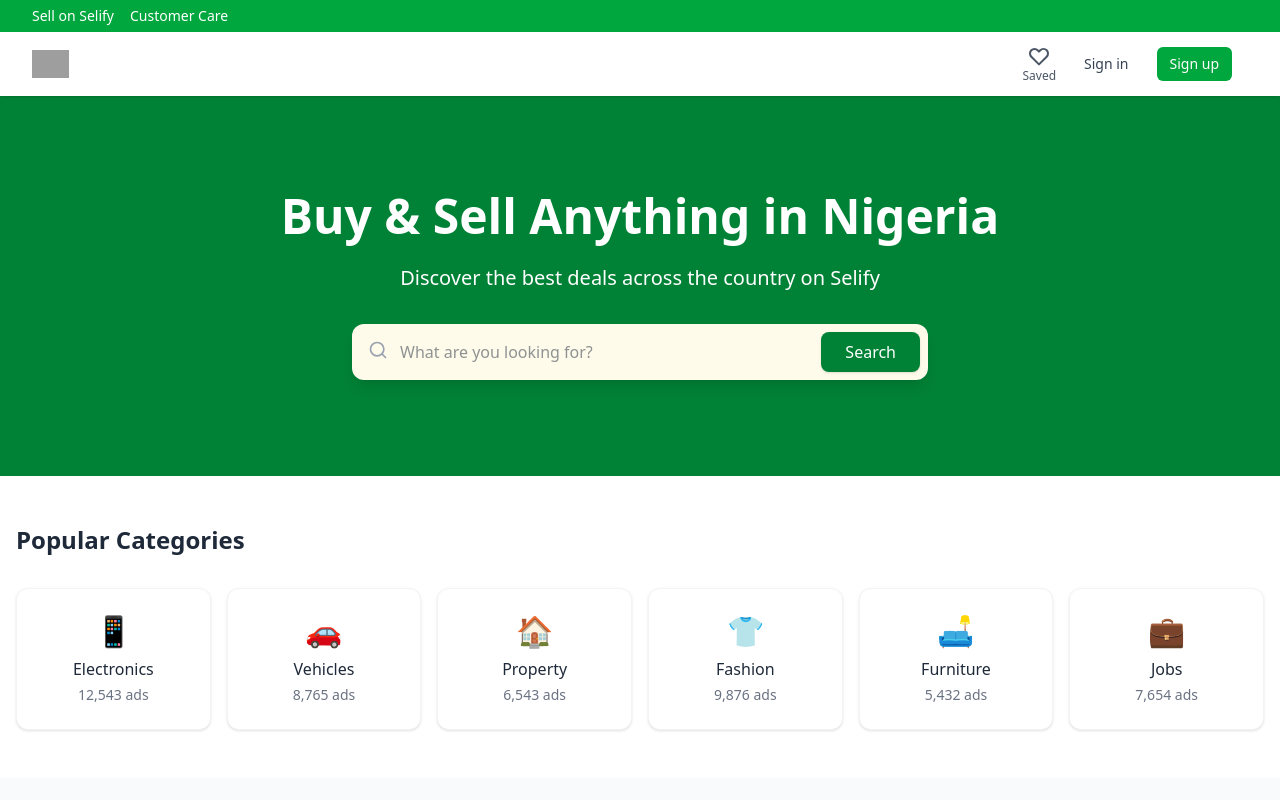
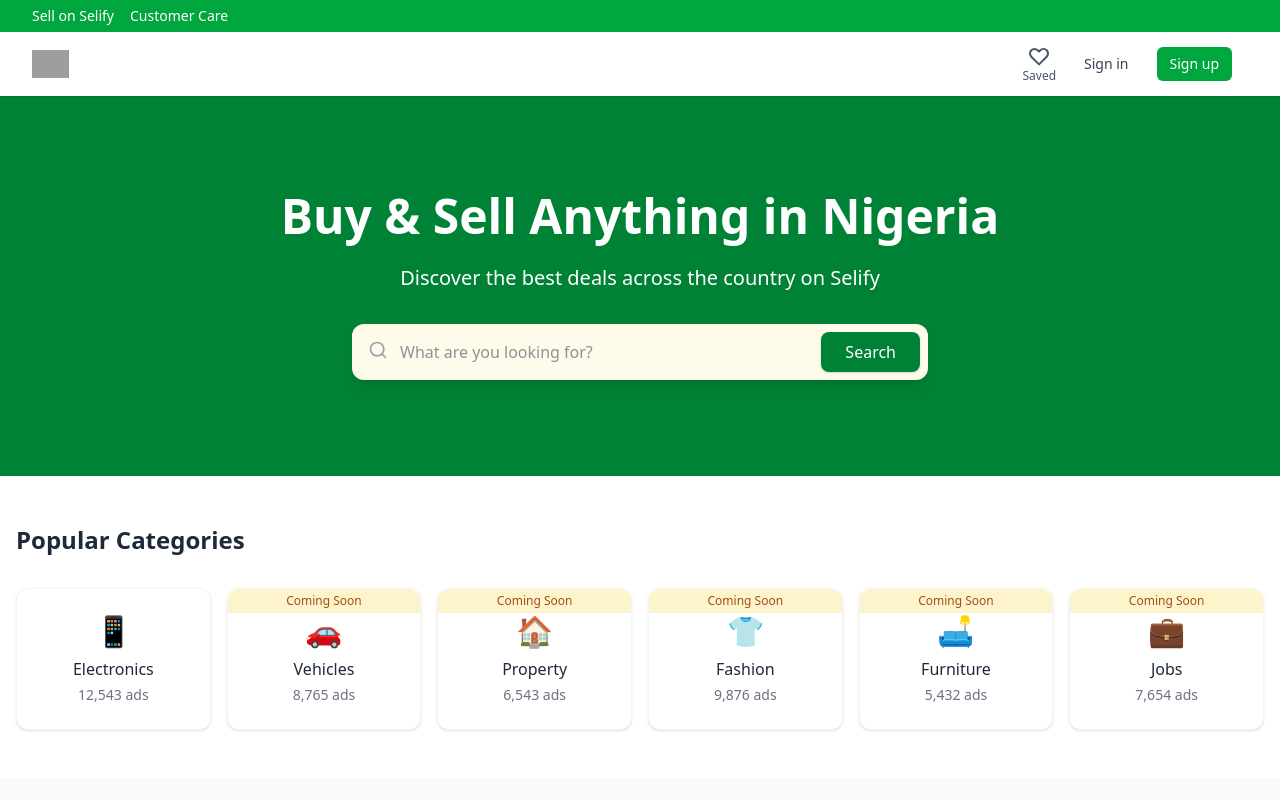
Before and after one commit to Gandokijnr/sellify, a Vue app: page / in a window 1280 px wide. Shown: the top 800 px of the page. Built offline with nearby package versions, Linux system fonts and the light colour scheme; no server answers; the database is empty; grey boxes are pictures that could not be loaded.

Commit message:
selify category section updated

```diff
--- a/src/components/landingpage/LandingPage.vue
+++ b/src/components/landingpage/LandingPage.vue
@@ -18,12 +18,26 @@ const authStore = useAuthStore();
 let unsubscribe = null;
 
 const categories = ref([
-  { id: 1, name: "Electronics", icon: "📱", count: 12543 },
-  { id: 2, name: "Vehicles", icon: "🚗", count: 8765 },
-  { id: 3, name: "Property", icon: "🏠", count: 6543 },
-  { id: 4, name: "Fashion", icon: "👕", count: 9876 },
-  { id: 5, name: "Furniture", icon: "🛋️", count: 5432 },
-  { id: 6, name: "Jobs", icon: "💼", count: 7654 },
+  {
+    id: 1,
+    name: "Electronics",
+    icon: "📱",
+    count: 12543,
+    isValid: true,
+    url: "/listings",
+  },
+  { id: 2, name: "Vehicles", icon: "🚗", count: 8765, isValid: false, url: "" },
+  { id: 3, name: "Property", icon: "🏠", count: 6543, isValid: false, url: "" },
+  { id: 4, name: "Fashion", icon: "👕", count: 9876, isValid: false, url: "" },
+  {
+    id: 5,
+    name: "Furniture",
+    icon: "🛋️",
+    count: 5432,
+    isValid: false,
+    url: "",
+  },
+  { id: 6, name: "Jobs", icon: "💼", count: 7654, isValid: false, url: "" },
 ]);
 
 const fetchProducts = () => {
@@ -162,6 +176,7 @@ function initializeScrollAnimations() {
       </div>
 
       <!-- Categories -->
+      <!-- Categories -->
       <div class="py-12 bg-white">
         <div class="container mx-auto px-4">
           <h2 class="text-2xl font-bold mb-8 animate-on-scroll">
@@ -172,8 +187,9 @@ function initializeScrollAnimations() {
             <div
               v-for="(category, index) in categories"
               :key="category.id"
-              class="bg-white rounded-xl p-4 sm:p-6 flex flex-col items-center shadow-sm border border-gray-100 hover:shadow-md hover:border-green-200 transition-all cursor-pointer animate-on-scroll"
+              class="bg-white rounded-xl p-4 sm:p-6 flex flex-col items-center shadow-sm border border-gray-100 hover:shadow-md hover:border-green-200 transition-all cursor-pointer animate-on-scroll relative"
               :class="`delay-${index % 3}`"
+              @click="category.isValid ? $router.push(category.url) : null"
             >
               <span class="text-3xl mb-2">{{ category.icon }}</span>
               <h3 class="font-medium text-gray-800 text-center">
@@ -182,6 +198,12 @@ function initializeScrollAnimations() {
               <p class="text-sm text-gray-500 mt-1">
                 {{ formatNumber(category.count) }} ads
               </p>
+              <div
+                v-if="!category.isValid"
+                class="absolute opacity-90 top-0 left-0 right-0 bg-amber-100 text-amber-800 text-xs font-medium text-center py-1 rounded-t-xl"
+              >
+                Coming Soon
+              </div>
             </div>
           </div>
         </div>
--- a/src/views/auth/RegisterView.vue
+++ b/src/views/auth/RegisterView.vue
@@ -130,7 +130,6 @@ const handleEmailRegister = async () => {
 const handleGoogleSignIn = async () => {
   googleLoading.value = true;
   try {
-    // Use the existing authStore method
     await authStore.handleGoogleSignIn();
     toast.success("Welcome to selify!");
     router.push("/");
--- a/src/views/listings/ListingDetails.vue
+++ b/src/views/listings/ListingDetails.vue
@@ -37,7 +37,6 @@ const fetchListing = async () => {
       console.log("Listing data:", listing.value);
       if (listing.value.userId) {
         const userDoc = await getDoc(doc(db, "users", listing.value.userId));
-        console.log("Seller userdoc:", userDoc);
 
         if (userDoc.exists()) {
           sellerInfo.value = userDoc.data();
```
